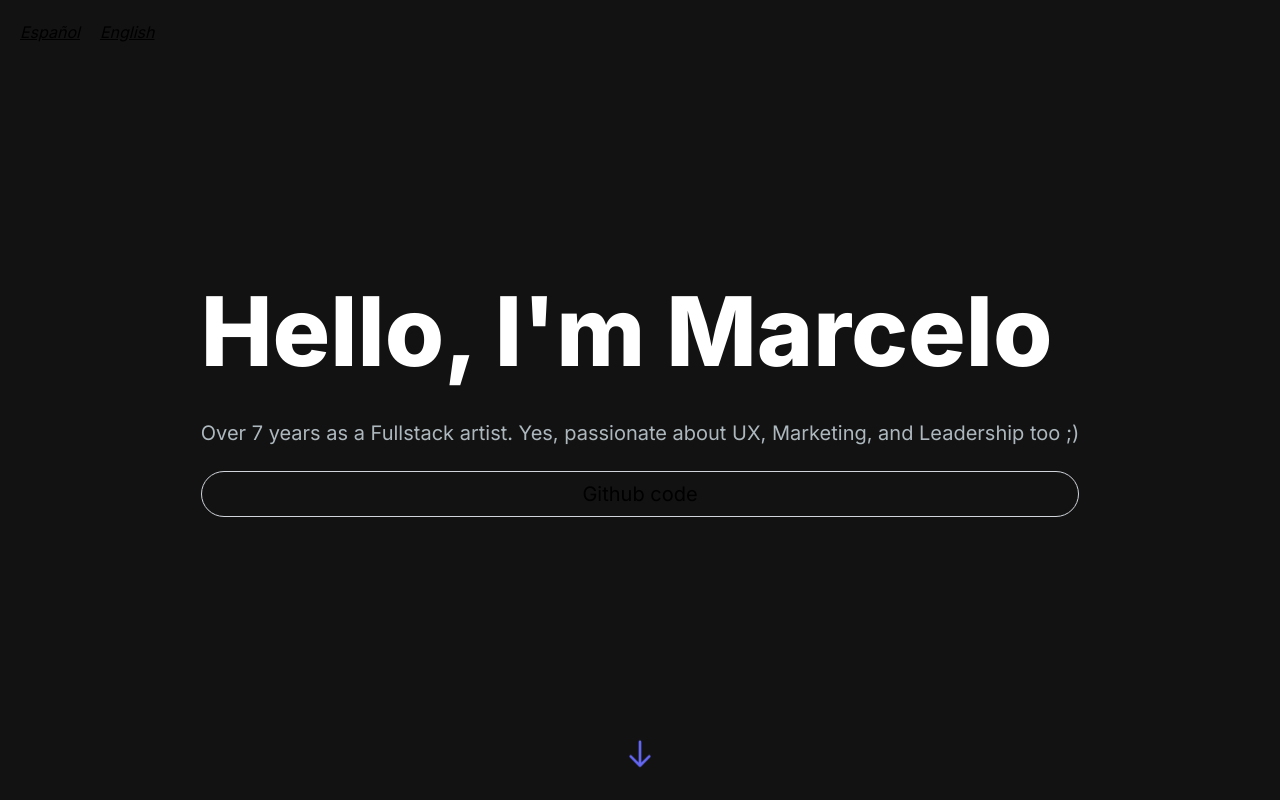
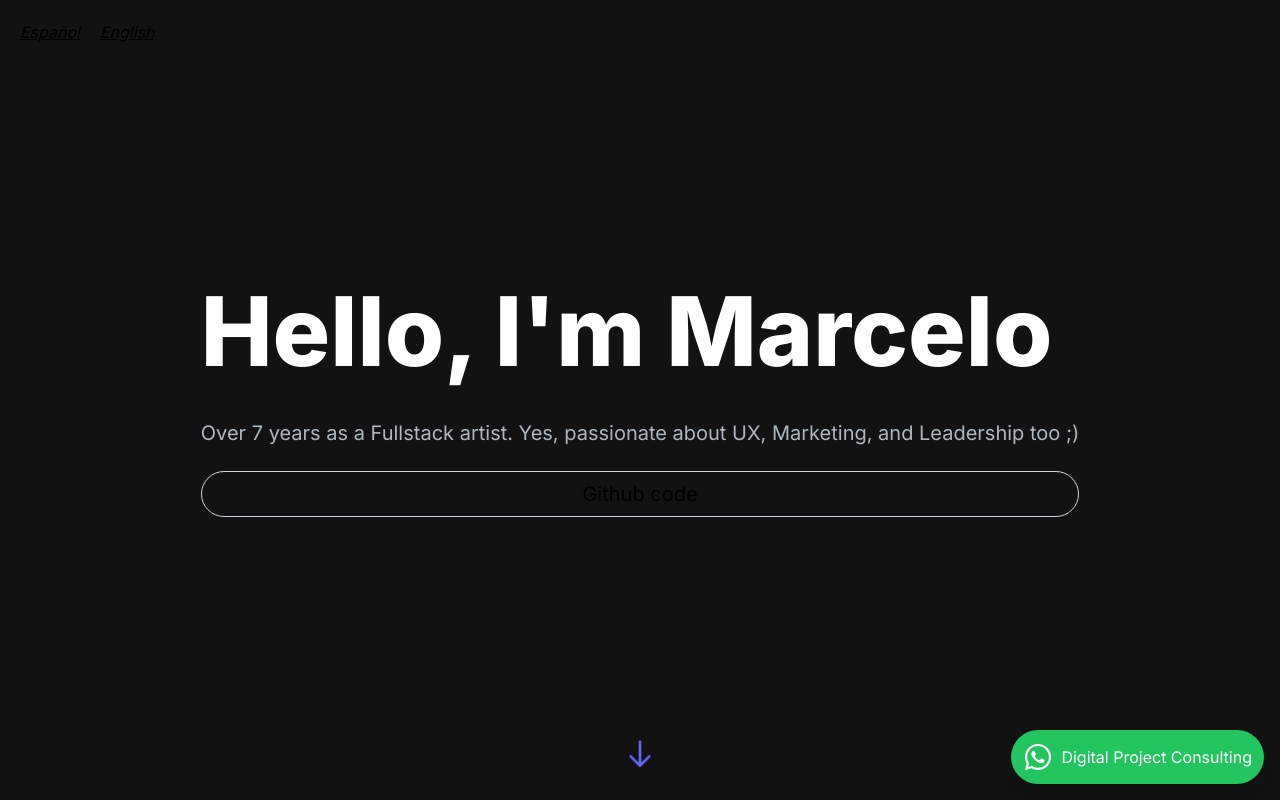
Before and after one commit to marcelodaros94/next-portfolio, a Next.js app: page / in a window 1280 px wide. Shown: the top 800 px of the page. Built offline with nearby package versions, Linux system fonts and the light colour scheme.

Commit message:
feat(booking): whatsapp icon

```diff
--- a/package.json
+++ b/package.json
@@ -12,6 +12,7 @@
     "next": "14.0.3",
     "react": "^18",
     "react-dom": "^18",
+    "react-icons": "^5.2.1",
     "react-slick": "^0.29.0",
     "slick-carousel": "^1.8.1"
   },
--- /dev/null
+++ b/src/app/components/BookingIcon.tsx
@@ -0,0 +1,22 @@
+"use client";
+import { FaWhatsapp } from 'react-icons/fa';
+import { useContent } from '../context/ContentContext';
+
+function WhatsAppIcon() {
+  const { language, data } = useContent();
+  const { booking } = data[language];
+
+  return (
+    <a
+      href="https://wa.me/yourwhatsappphonenumber"
+      target="_blank"
+      rel="noopener noreferrer"
+      className="fixed bottom-4 right-4 bg-green-500 text-white p-3 rounded-full shadow-lg flex items-center space-x-2"
+    >
+      <FaWhatsapp size={30} />
+      <span>{booking}</span>
+    </a>
+  );
+}
+
+export default WhatsAppIcon;
--- a/src/app/page.tsx
+++ b/src/app/page.tsx
@@ -1,6 +1,7 @@
 import Experience from './components/Experience'
 import Footer from './components/Footer'
 import MainBanner from './components/MainBanner'
+import BookingIcon from './components/BookingIcon'
 
 export default function Home() {
   return (
@@ -8,6 +9,7 @@ export default function Home() {
         <MainBanner/>
         <Experience/>
         <Footer />
+        <BookingIcon />
     </main>
   )
 }
--- a/src/app/types/Content.ts
+++ b/src/app/types/Content.ts
@@ -7,6 +7,7 @@ export type Job = {
 export type ContentPerLanguage = {
   title: string;
   description: string;
+  booking: string;
   jobs: Job[];
 }
 
--- a/src/assets/content.json
+++ b/src/assets/content.json
@@ -2,6 +2,7 @@
     "en": {
         "title": "Hello, I'm Marcelo",
         "description": "Over 7 years as a Fullstack artist. Yes, passionate about UX, Marketing, and Leadership too ;)",
+        "booking": "Digital Project Consulting",
         "jobs": [{
             "company": "Belity (2024 - ...)",
             "description": "My team had to refactor the Laravel API of a mobile application. Then, we migrated that API code to NodeJS. Module by module as microservices. Also, we made a dashboard from scratch with Next. And during the whole process, we got to automatize some tasks for the Marketing and Operations departments, which involved programming cronjobs and segmentations.",
@@ -31,6 +32,7 @@
     "es": {
         "title": "Hola, soy Marcelo",
         "description": "Más de 7 años como artista Fullstack. Y sí, apasionado también por el UX, Marketing y Liderazgo ;)",
+        "booking": "Consultoría en proyectos digitales",
         "jobs": [{
             "company": "Belity (2024-...)",
             "description": "Refactorizamos una plantilla de Laravel para sistema de especialistas con citas a domicilio. Luego reescribimos el backend progresivamente como microservicios en NodeJS y el frontend en React/NextJS. Esto permitió reducir costos, tanto de servidor, como soporte de desarrolladores para los bugs que tenía la plantilla. Además, pudimos automatizar operaciones del área de atención al cliente y otras más.",
```
Also changed, not shown: 1 other file (tests, documents, lock files or other folders).
